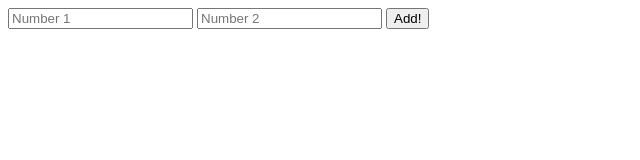
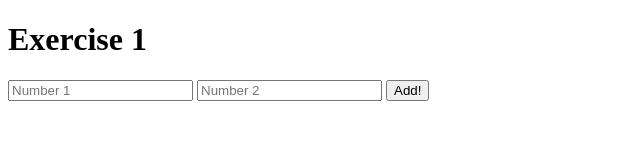
Before and after one commit to beatrizsmerino/typescript-course, a website: page exercises/exercise-1/index.html in a window 1280 px wide. Shown: the whole page, without its empty margins (0-640 px from the left). Drawn offline with Linux system fonts and the light colour scheme.

Commit message:
refactor(exercises): add titles with `h1` to each exercise

```diff
--- a/exercises/exercise-1/index.html
+++ b/exercises/exercise-1/index.html
@@ -12,6 +12,7 @@
 	</head>
 
 	<body>
+		<h1>Exercise 1</h1>
 		<input type="number" id="num1" placeholder="Number 1">
 		<input type="number" id="num2" placeholder="Number 2">
 		<button>
```
Also changed, not shown: exercises/exercise-2/index.html (+1 -0 lines).
